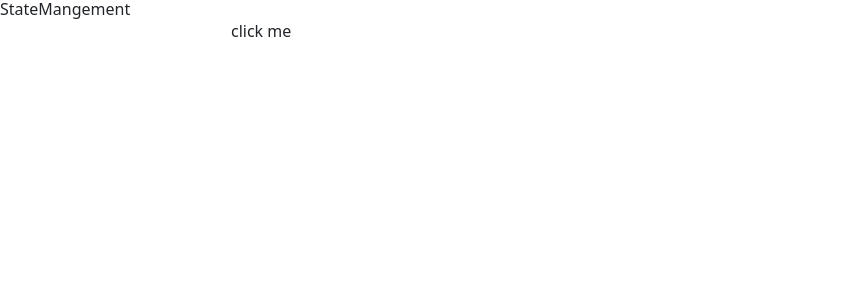
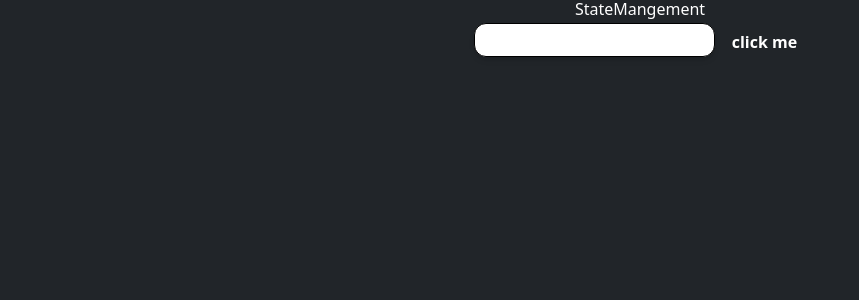
Before and after one commit to beydacitra/React_Project, a React (Create React App) app in the folder todolist/: page / in a window 1280 px wide. Shown: the top 300 px of the page, without its empty margins (0-859 px from the left). Built offline with nearby package versions, Linux system fonts and the light colour scheme; the HTML template or start-up script is replaced by a standard one.

Commit message:
Initail commit

```diff
--- a/todolist/src/App.js
+++ b/todolist/src/App.js
@@ -11,14 +11,15 @@ const App = () => {
     setInput('')
   }
   return (
-    <div>
+    <div className='text-center bg-dark text-white w-screen h-screen'>
       <h2>StateMangement</h2>
        <input
+       className='border border-black rounded-xl shadow-md text-black m-1 p-1'
        value={input}
        type='text'
        onChange={(e) => {setInput(e.target.value)}}
        />
-       <button onClick={handlebutton} >click me</button>
+       <button onClick={handlebutton} className='btn font-bold text-white' >click me</button >
        <ul>
         {items.map((item , index) => (
           <li key={index} > {item} </li>
```
